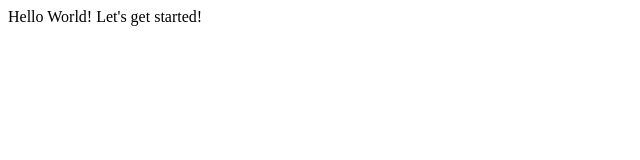
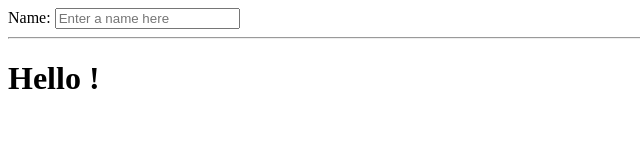
Before and after one commit to Antagonist121/EatSpin, a website: page index.html in a window 1280 px wide. Shown: the whole page, without its empty margins (0-640 px from the left). Drawn offline with nearby package versions, Linux system fonts and the light colour scheme.

Commit message:
basic angular test

```diff
--- a/index.html
+++ b/index.html
@@ -1 +1,14 @@
-Hello World! Let's get started!
+<!doctype html>
+    <html ng-app>
+      <head>
+        <script src="https://ajax.googleapis.com/ajax/libs/angularjs/1.5.0/angular.min.js"></script>
+      </head>
+      <body>
+        <div>
+          <label>Name:</label>
+          <input type="text" ng-model="yourName" placeholder="Enter a name here">
+          <hr>
+          <h1>Hello {{yourName}}!</h1>
+        </div>
+      </body>
+ </html>
```
